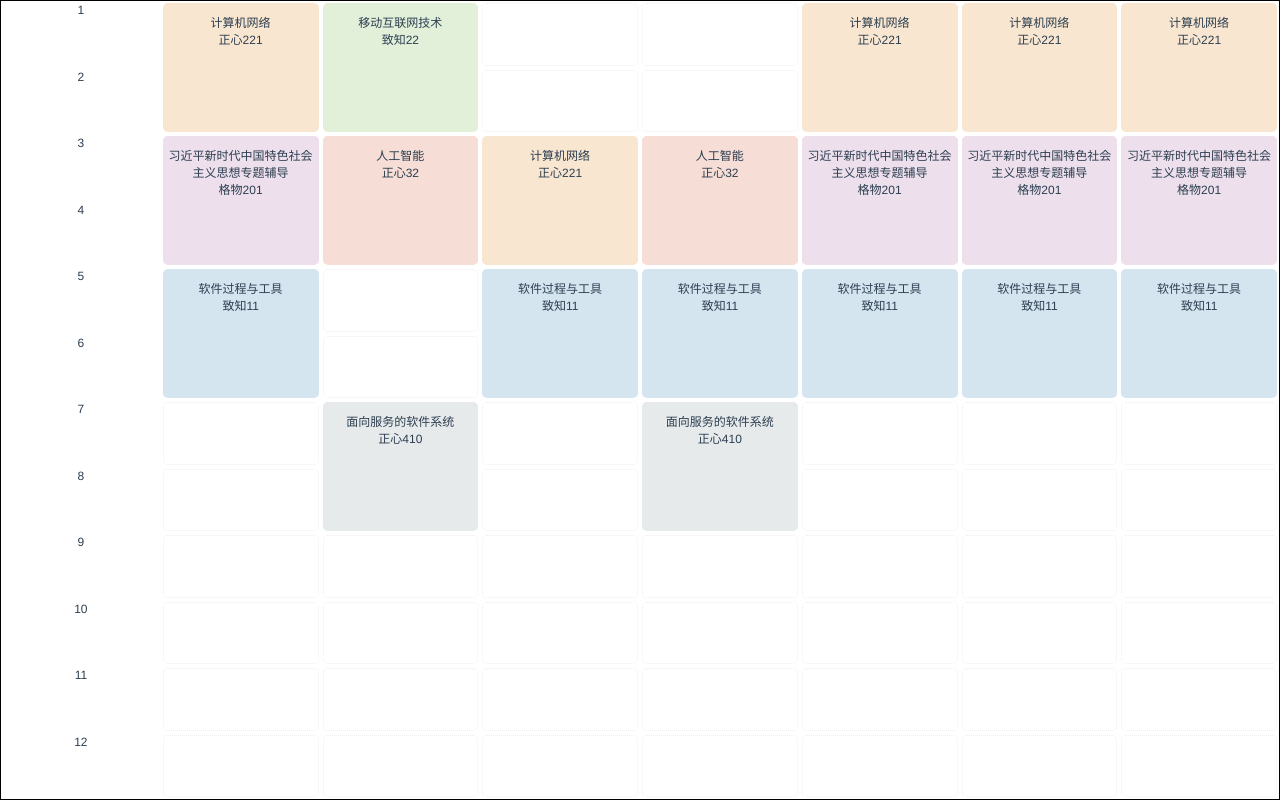
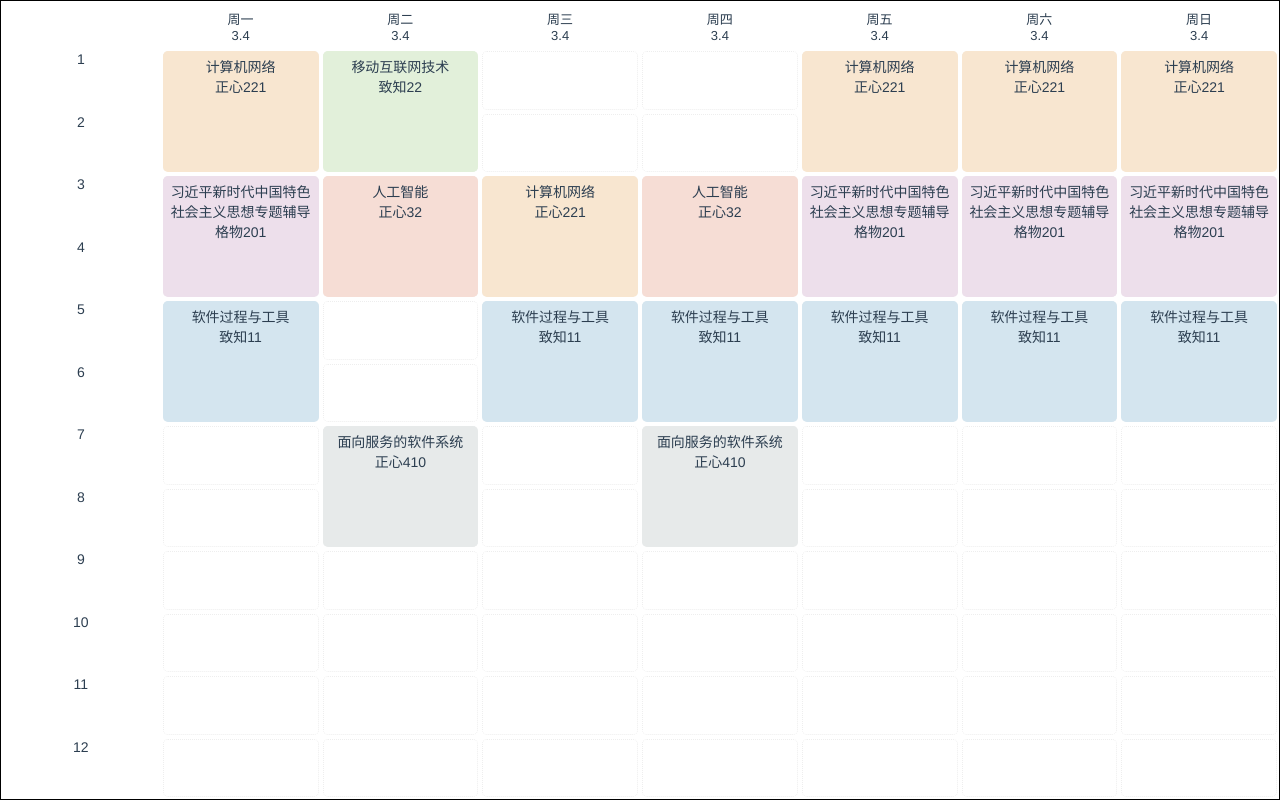
Before and after one commit to zsh2517/schedule-front, a Vue app: page / in a window 1280 px wide. Built offline with nearby package versions, Linux system fonts and the light colour scheme.

Commit message:
移除对于 schedule-column-empty 的依赖

```diff
--- a/src/App.vue
+++ b/src/App.vue
@@ -25,7 +25,6 @@ export default {
     color: #2c3e50;
     box-sizing: border-box;
     height: 100vh;
-    /*margin-top: 60px;*/
 }
 html, body {
     margin: 0;
--- a/src/components/Schedule.vue
+++ b/src/components/Schedule.vue
@@ -1,28 +1,26 @@
 <template>
     <div class="schedule-container">
-        <div class="schedule">
-            <schedule-column-empty style="width: 12.5%"/>
-            <schedule-column-empty v-for="(item, index) in days" :key="index" :day-in-week="item"
-                                   :times-in-day="times"
-                                   :column-info="table[cntWeekIndex][index]"
-                                   style="width: 12.5%; color: red; font-weight: bold;"
-            />
+        <div class="schedule" style="position: fixed; top: 0; left: 0; width: 100%;">
+            <div style="display: flex; width: 100%; height: 3em; padding-top: 0.5em; box-sizing: border-box; ">
+                <div v-for="(item, index) in [''].concat(days)" :key="index" style="width: 100%; font-size: small;">
+                    {{ item }}<br>{{ item ? "3.4" : "" }}
+                </div>
+            </div>
+            <div style="display: flex; width: 100%; height: calc(100% - 3em);">
+                <schedule-column style="width: 12.5%"
+                                 :times="times"
+                                 :show-time="true"
+                />
+                <schedule-column v-for="(item, index) in days" :key="index"
+                                 :week-day="item"
+                                 :times="times"
+                                 :table="timetable[cntWeekIndex - 1][index]"
+                                 :classes="classes"
+                                 :show-time="false"
+                                 style="width: 12.5%"
+                />
+            </div>
         </div>
-        <div class="schedule" style="position: fixed; top: 0; left: 0; width: 100%;">
-            <schedule-column style="width: 12.5%"
-                             :times-in-day="times"
-                             :show-time="true"
-
-            />
-            <schedule-column v-for="(item, index) in days" :key="index" :day-in-week="item"
-                             :times-in-day="times"
-                             :column-info="table[cntWeekIndex][index]"
-                             :class-list="classList"
-                             :show-time="false"
-                             style="width: 12.5%"
-            />
-        </div>
-        <!--        <div class="detail-container" style="background-color: gray;"></div>-->
     </div>
 </template>
 
@@ -45,7 +43,7 @@ export default {
                 "13:45~14:35", "14:40~15:30", "15:45~16:35", "16:40~17:30",
                 "18:30~19:20", "19:25~20:15", "20:30~21:20", "21:25~22:15"
             ],
-            table: [
+            timetable: [
                 [
                     [{from: 1, to: 2, id: 0}, {from: 3, to: 4, id: 1}, {from: 5, to: 6, id: 2},],
                     [{from: 1, to: 2, id: 3}, {from: 3, to: 4, id: 4}, {from: 7, to: 8, id: 5},],
@@ -56,9 +54,13 @@ export default {
                     [{from: 1, to: 2, id: 0}, {from: 3, to: 4, id: 1}, {from: 5, to: 6, id: 2},],
                 ]
             ],
-            cntWeekIndex: 0,
-            classList: [
-                {name: "计算机网络", teacher: "李全龙", place: "正心221", bgcolor: "rgb(248,230,208)"},
+            cntWeekIndex: 1,
+            classes: [
+                {
+                    name: "计算机网络", teacher: "李全龙", place: "正心221", bgcolor: "rgb(248,230,208)", time: [
+                        {week: [1, 2, 3, 4], class: {from: 1, to: 2}}, // from to
+                    ]
+                },
                 {name: "习近平新时代中国特色社会主义思想专题辅导", teacher: "由田", place: "格物201", bgcolor: "rgb(237,223,235)"},
                 {name: "软件过程与工具", teacher: "范国祥", place: "致知11", bgcolor: "rgb(212,229,239)"},
                 {name: "移动互联网技术", teacher: "唐好选", place: "致知22", bgcolor: "rgb(226,240,218)"},
@@ -80,11 +82,12 @@ export default {
 }
 
 .schedule {
-    display: flex;
     height: 100%;
     overflow: auto;
     box-sizing: border-box;
     border: 1px solid #000;
+    display: flex;
+    flex-direction: column;
 }
 
 .detail-container {
--- a/src/components/ScheduleColumn.vue
+++ b/src/components/ScheduleColumn.vue
@@ -1,23 +1,26 @@
 <template>
     <div>
         <div v-if="!ShowTime" class="column" :style="`grid-template-rows: repeat(12, 1fr);`">
-            <div v-for="(item, index) in ColumnInfo" :key="index" class="column-item"
-                 :style="`background-color: ${ClassList[item.id].bgcolor};
-                    grid-column: 1;
+            <div v-for="(item, index) in times" :key="item" class="column-item-empty"
+                 :style="`background-color: unset; grid-column: 1; grid-row: ${index + 1}/${index + 2};
+                    // ${index % 2 === 0? 'border-top: 1px solid black;' : ''};`">
+            </div>
+            <div v-for="(item, index) in table" :key="index" class="column-item"
+                 :style="`background-color: ${classes[item.id].bgcolor}; grid-column: 1;
                     grid-row: ${item.from}/${item.to + 1};`">
                 <div class="column-item-text">
-                    {{ ClassList[item.id].name }}<br>
-                    {{ ClassList[item.id].place }}<br>
+                    {{ classes[item.id].name }}<br>
+                    {{ classes[item.id].place }}<br>
                 </div>
             </div>
         </div>
         <div v-if="ShowTime" class="column" :style="`grid-template-rows: repeat(12, 1fr);`">
-            <div v-for="(item, index) in TimesInDay" :key="index" class="column-item"
+            <div v-for="(item, index) in times" :key="index" class="column-item"
                  :style="`background-color: unset;
                     grid-column: 1;
+                    // ${index % 2 === 0? 'border-top: 1px solid black;' : ''};
                     grid-row: ${index + 1}/${index + 2};`">
                 {{ index + 1 }}
-<!--                <br>{{ item }}-->
             </div>
         </div>
     </div>
@@ -26,10 +29,10 @@
 <script>
 export default {
     props: {
-        DayInWeek: String,
-        TimesInDay: Array,
-        ColumnInfo: Array,
-        ClassList: Array,
+        weekDay: String,
+        times: Array,
+        table: Array,
+        classes: Array,
         ShowTime: Boolean
     },
     name: "ScheduleColumn",
@@ -48,7 +51,7 @@ export default {
     width: 100%;
     box-sizing: border-box;
     /*border: 1px solid gray;*/
-    font-size: 9pt;
+    font-size: 12px;
     font-weight: 500;
     display: grid;
     flex-direction: column;
@@ -60,12 +63,40 @@ export default {
     line-break: anywhere;
 }
 
+@media screen and (max-width: 360px) {
+    .column {
+        font-size: 10px;
+    }
+    .column-item {
+        padding: 0;
+    }
+    .column-item-text {
+        margin: 0;
+    }
+}
+
+@media screen and (min-width: 720px) {
+    .column {
+        font-size: 14px;
+    }
+    .column-item {
+        padding: 0;
+    }
+}
+
 .column-item-text {
-    margin: 10px 2px 10px 2px;
+    margin: 5px 2px 5px 2px;
     width: calc(100% - 4px);
-    /*height: 100%;*/
-    height: calc(100% - 20px);
-    /*height: calc(100% - 20px);*/
+    height: calc(100% - 10px);
     overflow-y: hidden;
 }
+
+.column-item-empty {
+    margin: 2px;
+    box-sizing: border-box;
+    border: 1px dotted #EEE;
+    border-radius: 5px;
+    overflow: hidden;
+    line-break: anywhere;
+}
 </style>
```
Also changed, not shown: src/base.js (added, +12 -0 lines).
